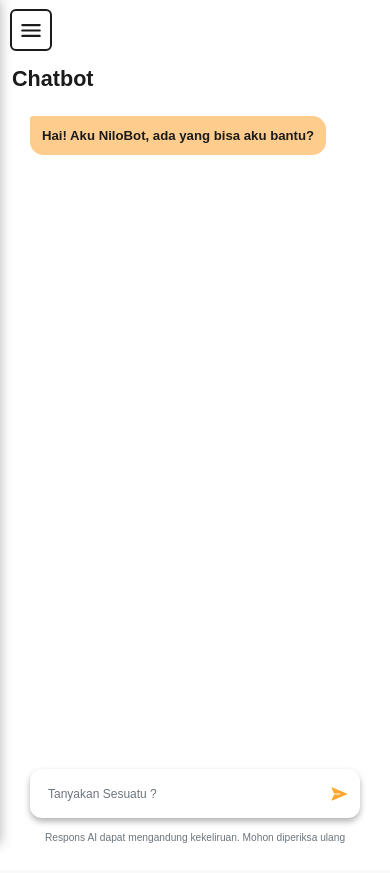
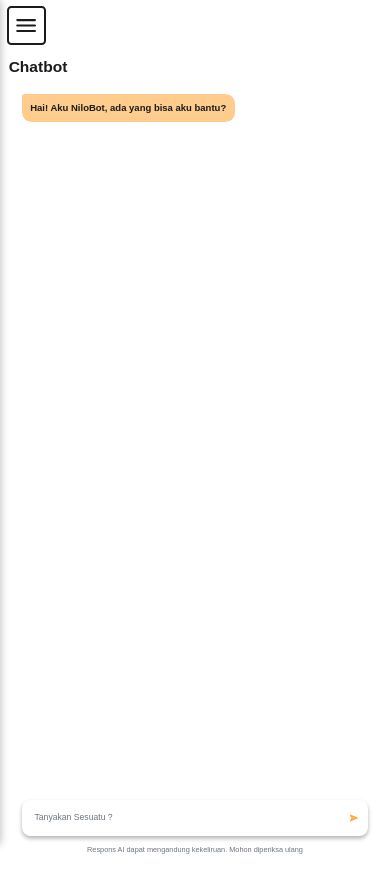
Before and after one commit to HafizhHabiibi/project-nilointellis-pkmkc2025-web, a Flask app: template app/templates/chatbot.html in a window 390 px wide. Before the commit the page ends 844 px from the top, so only its background shows below. Run offline with Flask 3, Linux system fonts and the light colour scheme; the template is opened without the code that fills it, so the values that code supplies are empty; parts of the project's set-up code (start-up, migrations or seed data) failed here and were passed over.

Commit message:
fix: memperbaiki tampilan dikit di bagian hamburger menu

```diff
--- a/app/static/css/chatbot.css
+++ b/app/static/css/chatbot.css
@@ -8,10 +8,6 @@
   --ijo-pucat: #CBF3F0;
   --hitam: #1b1b1b;
   --text-gray: #6c757d;
-}
-
-html {
-  font-size: 12px;
 }
 
 .chat-container {
@@ -285,6 +281,5 @@ html {
 
   .message-text {
     padding: 0.8rem 1rem;
-    font-size: 1.1rem;
   }
 }
--- a/app/static/css/style.css
+++ b/app/static/css/style.css
@@ -149,7 +149,7 @@ body::-webkit-scrollbar{
 
 .title2{
     font-size: 2.25rem;
-    /* margin-top: 2.4rem; */
+    margin-top: 1.2rem;
     padding-top: 3rem;
 }
 
@@ -361,8 +361,6 @@ body::-webkit-scrollbar{
         display: flex;
         top: 0.75rem;
         left: 0.8rem;
-        width: 3.5rem;
-        height: 3.5rem;
     }
 
     .hamburger-btn svg {
```
